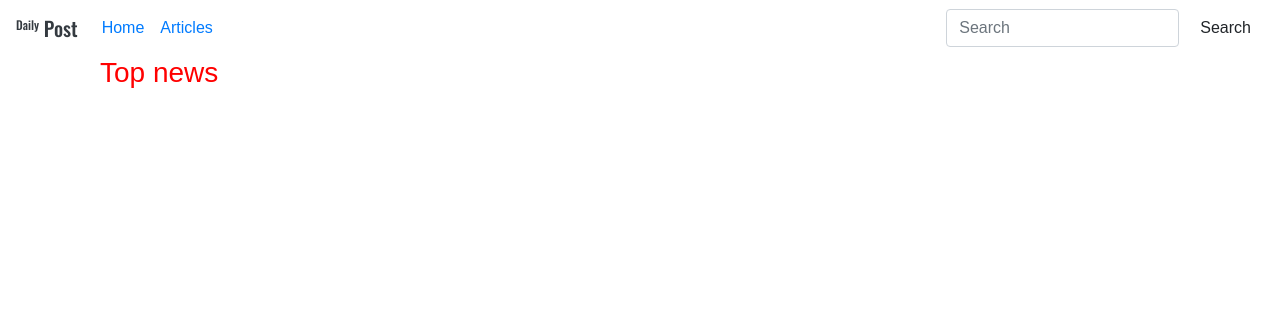
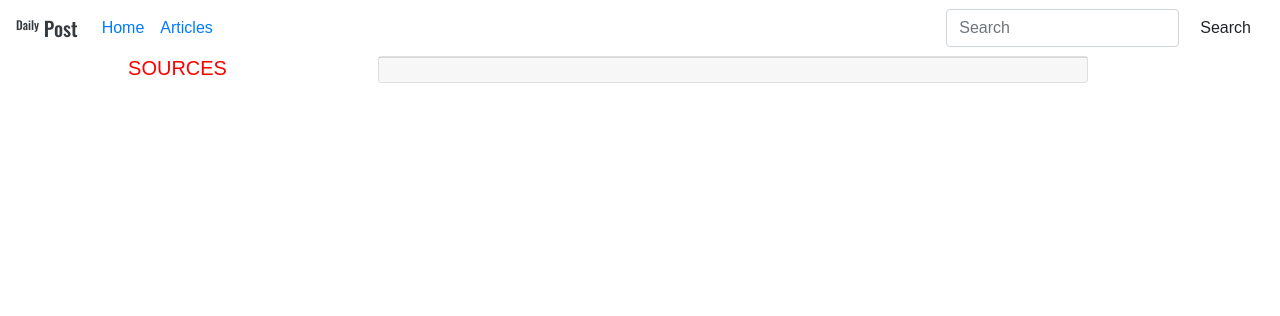
Before and after one commit to wangechimk/Daily-post, a Flask app: template app/templates/index.html in a window 1280 px wide. Shown: the top 316 px of the page. Run offline with Flask 2, Linux system fonts and the light colour scheme; the template is opened without the code that fills it, so the values that code supplies are empty; some libraries are stand-ins or nearby versions; some web fonts are replaced.

Commit message:
add styling to the index template

```diff
--- a/app/templates/index.html
+++ b/app/templates/index.html
@@ -9,15 +9,24 @@
 
 <!-- content -->
 {% block content %}
-<div class="container">
-    <h3> Top news </h3>
+<div class="container-fluid">
+    <div class="row">
+        <div class="col-md-2">
+            <h4 class="lead text-center">SOURCES</h4>
+            <ul class="row">
+                <!-- loop through items -->
+                {% for item in news_sources%}
+                <a href="/articles/{{item.id}}" class="btn btn-outline-secondary btn-block">{{item.name}}</a> {% endfor %}
+            </ul>
+        </div>
+        <div class="offset-1 col-md-8 offset-1">
+            <div class="card">
+                <img src="" alt="">
+                <div class="card-footer"></div>
+            </div>
+        </div>
+</div>
 
-<!-- loop through items -->
-{% for item in news_sources%}
-<div class="row justify-content-center">
-    <a href="/articles/{{item.id}}">{{item.name}}</a>
-</div>
-{% endfor %}
 </div>
 
 {% endblock %}
```
